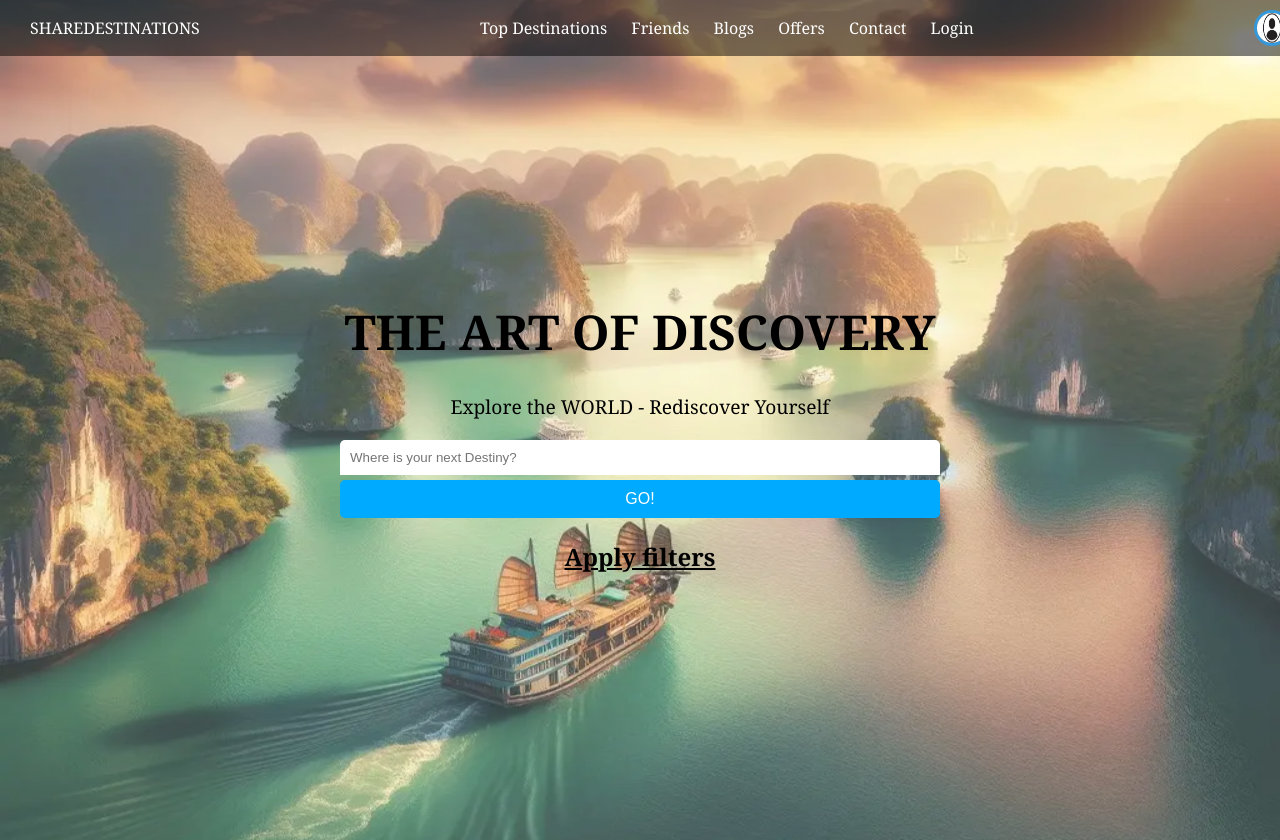
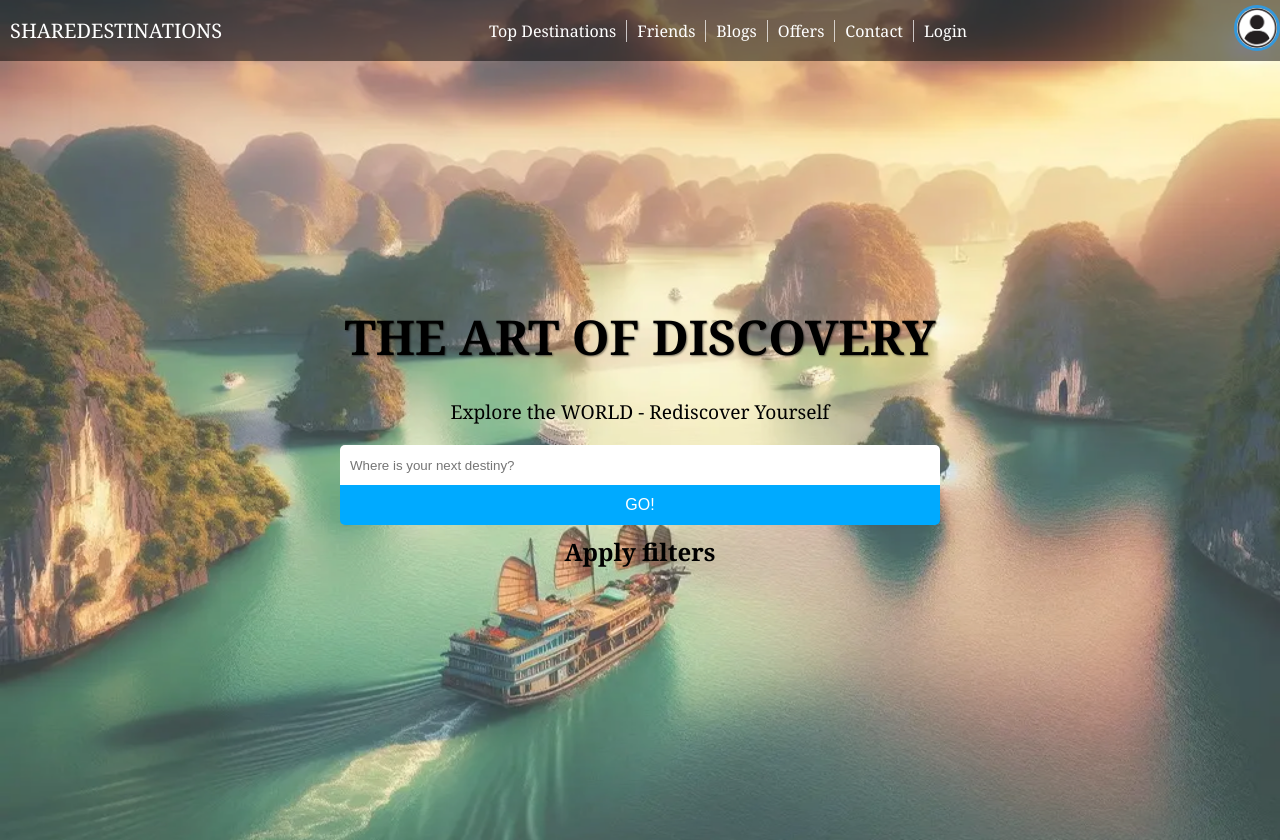
Before and after one commit to BoosalaSiddardha/Web-Application-Casestudy, a plain HTML site: page index.html in a window 1280 px wide. Drawn offline with Linux system fonts and the light colour scheme.

Commit message:
Update index.html

```diff
--- a/index.html
+++ b/index.html
@@ -1,42 +1,186 @@
-<html>
+<!DOCTYPE html>
+<html lang="en">
 <head>
+  <meta charset="UTF-8" />
+  <meta name="viewport" content="width=device-width, initial-scale=1.0" />
+  <title>Travel Website</title>
+  <style>
+    /* Define CSS variables for consistency */
+    :root {
+      --primary-color: #00aaff;
+      --hover-color: #0088cc;
+      --text-color: #000;
+      --navbar-bg: rgba(0, 0, 0, 0.5);
+    }
 
-    <title>Travel Website</title>
-    <link rel="stylesheet" href="styles.css">
+    /* Global styles */
+    body {
+      margin: 0;
+      font-family: Georgia, serif;
+      color: white;
+      position: relative;
+      overflow: hidden;
+    }
+    body::before {
+      content: "";
+      position: absolute;
+      top: 0;
+      left: 0;
+      width: 100%;
+      height: 100%;
+      background: url('bgimage-1.png') no-repeat center center/cover;
+      opacity: 0.8;
+      z-index: -1;
+    }
 
+    /* Header (navbar) styling */
+    header {
+      display: flex;
+      justify-content: space-between;
+      align-items: center;
+      padding: 5px 10px;
+      background: var(--navbar-bg);
+      position: fixed;
+      width: 100%;
+      top: 0;
+      z-index: 1000;
+    }
+    header .logo a {
+      color: white;
+      text-decoration: none;
+      font-size: 20px;
+    }
+    nav {
+      display: flex;
+      align-items: center;
+    }
+    nav a {
+      color: white;
+      text-decoration: none;
+      padding: 0 10px;
+      font-size: 16px;
+      transition: color 0.3s, text-decoration 0.3s;
+      border-right: 1px solid rgba(255, 255, 255, 0.7);
+    }
+    nav a:last-child {
+      border-right: none;
+    }
+    .profile-link {
+      margin-right: 10px; /* Shifts the profile pic to the left */
+    }
+    .profile-link img {
+      height: 40px;
+      width: 40px;
+      border-radius: 50%;
+      border: 3px solid #3498db;
+      object-fit: cover;
+      transition: border-color 0.3s;
+    }
+    .profile-link img:hover {
+      border-color: var(--primary-color);
+    }
+
+    /* Main content styling */
+    main {
+      display: flex;
+      flex-direction: column;
+      justify-content: center;
+      align-items: center;
+      height: 100vh;
+      text-align: center;
+      padding: 20px;
+    }
+    main h1,
+    main p {
+      color: var(--text-color);
+    }
+    .headline {
+      font-size: 3rem;
+      font-weight: bold;
+      margin-bottom: 10px;
+      text-shadow: 1px 1px 2px rgba(0, 0, 0, 0.5);
+    }
+    .subheadline {
+      font-size: 1.2rem;
+      margin-bottom: 20px;
+    }
+
+    /* Search box styling */
+    .search-box {
+      display: flex;
+      flex-direction: column;
+      width: 80%;
+      max-width: 600px;
+      align-items: center;
+    }
+    /* Ensure both input and button share the same dimensions */
+    .search-box input,
+    .search-box button {
+      width: 100%;
+      height: 40px;
+      box-sizing: border-box;
+    }
+    .search-box input {
+      padding: 10px;
+      border: none;
+      outline: none;
+      border-radius: 5px 5px 0 0;
+      margin-bottom: 0; /* Remove extra margin to align with the button */
+    }
+    .search-box button {
+      padding: 10px;
+      background: var(--primary-color);
+      border: none;
+      color: white;
+      border-radius: 0 0 5px 5px;
+      font-size: 16px;
+      cursor: pointer;
+      transition: background 0.3s;
+    }
+    .search-box button:hover {
+      background: var(--hover-color);
+    }
+    .search-box a {
+      color: var(--text-color);
+      font-size: 24px;
+      text-align: center;
+      text-decoration: none;
+      margin-top: 10px;
+      transition: text-decoration 0.3s;
+    }
+    .search-box a:hover {
+      text-decoration: underline;
+    }
+  </style>
 </head>
 <body>
-    <div class="navbar">
+  <header>
     <div class="logo">
       <a href="index.html">SHAREDESTINATIONS</a>
     </div>
-        <div class="menu">
+    <nav>
       <a href="#how-it-works">Top Destinations</a>
       <a href="friends.html">Friends</a>
       <a href="#blog">Blogs</a>
       <a href="#gzhr">Offers</a>
       <a href="contact.html">Contact</a>
       <a href="login.html">Login</a>
+    </nav>
+    <div class="profile-link">
+      <a href="profile.html">
+        <img src="user.png" alt="User Profile Picture" />
+      </a>
     </div>
-            <div class="img">
-                <a href="profile.html" height="40px" width="40px"><image src="user.png" alt="Profile picture"></a>
-            </div>
-                <!-- <select id="operator">
-                    <option value="+">Profile</option>
-                    <option value="-">Friends</option>
-                    <option value="*">Setting</option>
-                    <option value="/">LOGOUT</option>
-                </select> -->
-    </div>
+  </header>
 
-    <div class="content">
+  <main>
     <h1 class="headline">THE ART OF DISCOVERY</h1>
     <p class="subheadline">Explore the WORLD - Rediscover Yourself</p>
     <div class="search-box">
-            <input type="text" placeholder="Where is your next Destiny?">
-            <button>GO!</button><br>
-            <a href="search.html" ><b>Apply filters</b></a>
+      <input type="text" placeholder="Where is your next destiny?" />
+      <button>GO!</button>
+      <a href="search.html"><b>Apply filters</b></a>
     </div>
-    </div>
+  </main>
 </body>
 </html>
```
Lines whose indentation alone changed are shown as unchanged.
